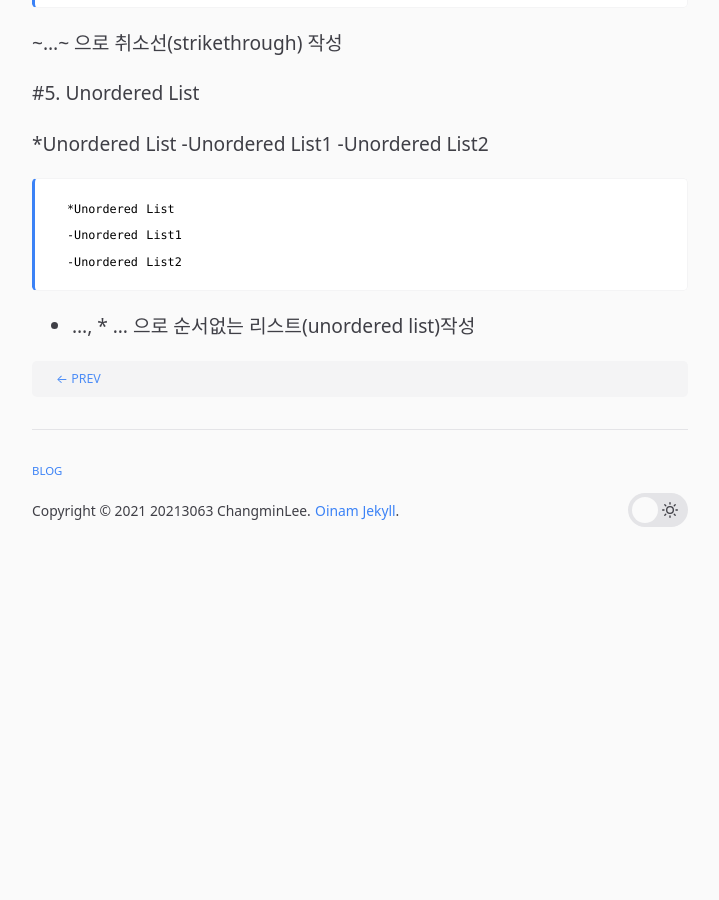
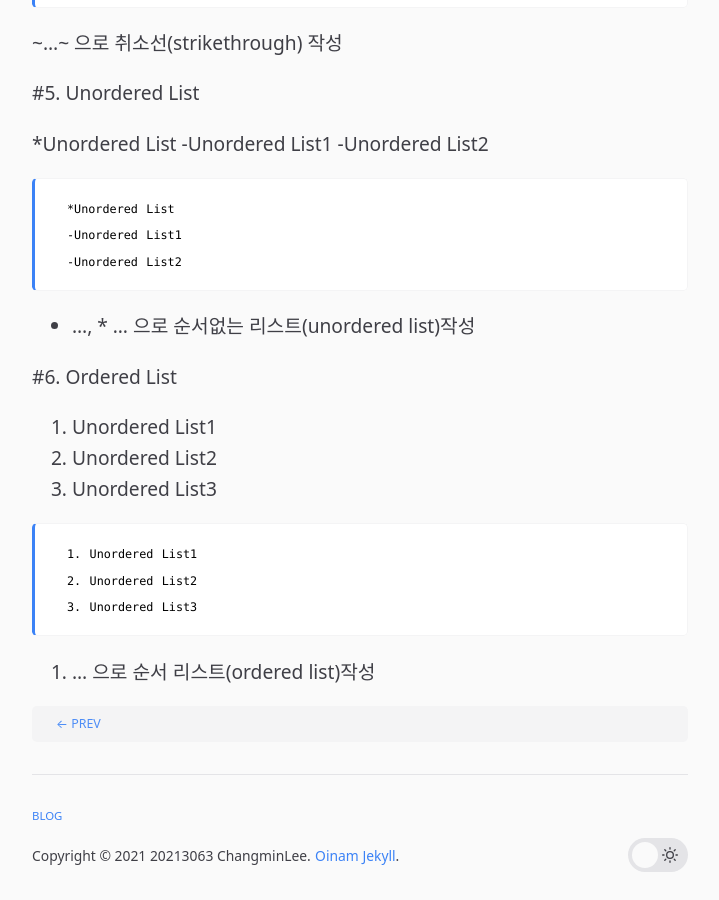
Before and after one commit to ckdals20213063/changminlee.github.io, a Jekyll site: the page built from _posts/2021/2021-12-15-Markdown.md, in a window 1280 px wide and 900 px high, scrolled down 1821 px. Shown: the whole window, without its empty margins (280-999 px from the left). Built offline with Jekyll 4.4.1, drawn with Linux system fonts in a browser that asks for light colours; comment, search, counter and statistics services are not loaded; before the commit the page ends 2376 px from its top, so only the background shows below that; some of the changed text lies outside the part shown.

Commit message:
Update 2021-12-15-Markdown.md

```diff
--- a/_posts/2021/2021-12-15-Markdown.md
+++ b/_posts/2021/2021-12-15-Markdown.md
@@ -67,3 +67,15 @@ __bold__
 -Unordered List2
 {% endhighlight %}
 - ..., * ... 으로 순서없는 리스트(unordered list)작성
+
+#6. Ordered List
+
+1. Unordered List1
+2. Unordered List2
+3. Unordered List3
+{% highlight ruby %}
+1. Unordered List1
+2. Unordered List2
+3. Unordered List3
+{% endhighlight %}
+1. ... 으로 순서 리스트(ordered list)작성
```
